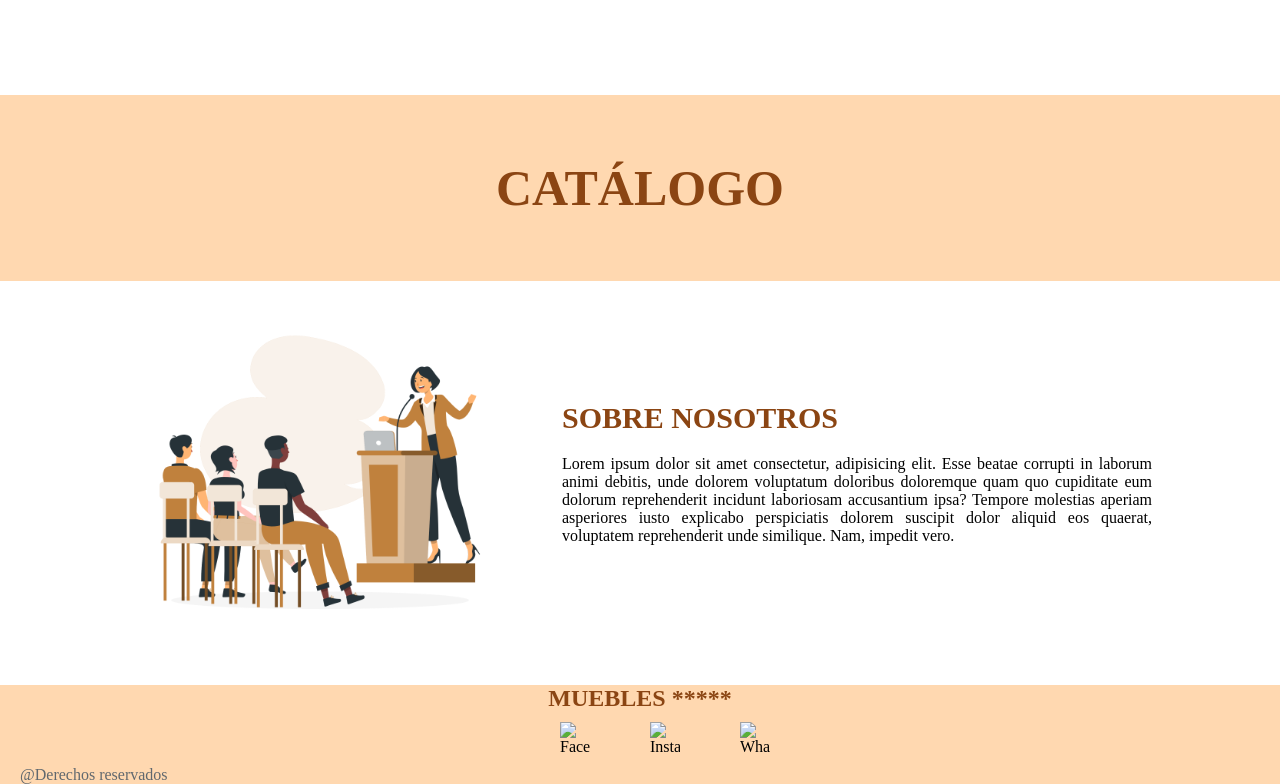
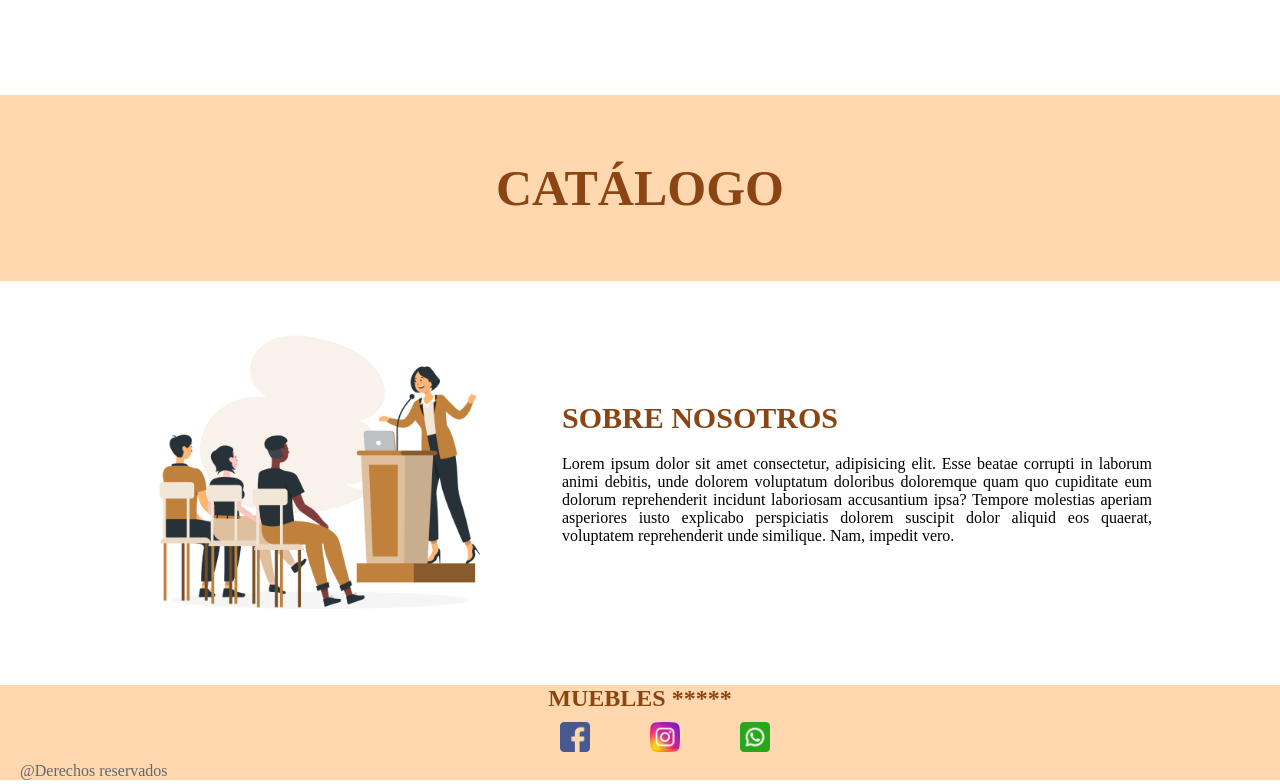
Before and after one commit to Lesli-Morales/Muebleria, a plain HTML site: page index/index.html in a window 1280 px wide. Shown: the part 877-1661 px from the top of the page. Drawn offline with Linux system fonts and the light colour scheme; no server answers.

Commit message:
Version 1.0 terminada funcional

```diff
--- a/index/index.html
+++ b/index/index.html
@@ -105,9 +105,9 @@
          <footer class="footer" id="footer">
             <h2>MUEBLES *****</h2>
             <div class="div-redes">
-                <img src="imagenes/face.png" alt="Facebook">
-                <img src="imagenes/insta.png" alt="Instagram">
-                <img src="imagenes/whats.png" alt="WhatsApp">
+                <img src="../imagenes/face.png" alt="Facebook">
+                <img src="../imagenes/insta.png" alt="Instagram">
+                <img src="../imagenes/whats.png" alt="WhatsApp">
             </div>
             <label>@Derechos reservados</label>
         </footer>
--- a/js/productos.js
+++ b/js/productos.js
@@ -45,6 +45,7 @@ fetch("http://localhost:1337/muebles")
         nombre.innerText= producto.nombre
         precio.innerText= producto.precio
 
+
         link.innerText= "VER PRODUCTO"
         link.href="/index/detalles.html?id="+producto.id
 
```
Also changed, not shown: imagenes/face.png (added), imagenes/insta.png (added), imagenes/whats.png (added).
